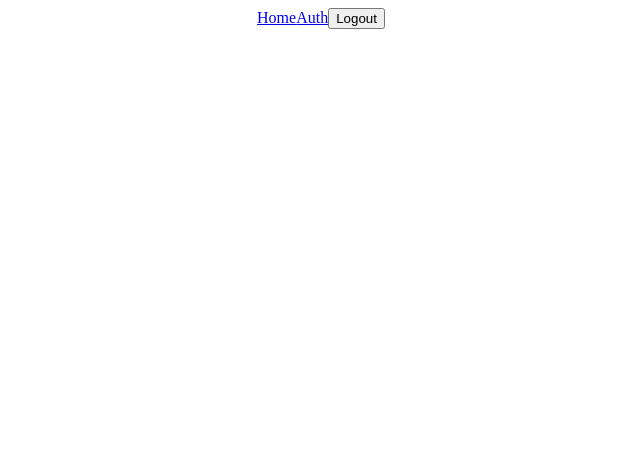
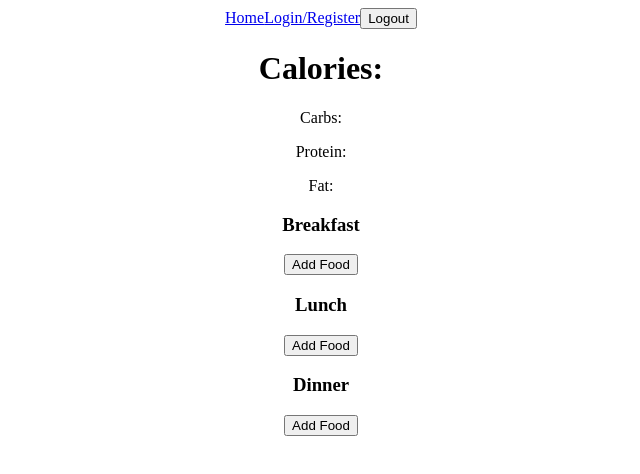
Before and after one commit to ChrisSolan/CalorieCounter, a React (Create React App) app in the folder frontend/: page / in a window 1280 px wide. Shown: the top 474 px of the page, without its empty margins (319-959 px from the left). Built offline with nearby package versions, Linux system fonts and the light colour scheme.

Commit message:
Added basic UI for the homepage
Buttons will take the user to a show food page, which will display all the food added in the database

```diff
--- a/frontend/src/App.js
+++ b/frontend/src/App.js
@@ -3,6 +3,8 @@ import {BrowserRouter as Router, Routes, Route} from 'react-router-dom';
 import {Navbar} from './components/navbar.js';
 import {Home} from './pages/home.js';
 import { Auth } from './pages/auth.js';
+import { ShowFood } from './pages/showFood.js';
+import { CreateFood } from './pages/createFood.js';
 
 function App() {
   return (
@@ -12,6 +14,7 @@ function App() {
         <Routes>
           <Route path='/' element={<Home/>}/>
           <Route path='/auth' element={<Auth/>}/>
+          <Route path='/showFood' element={<ShowFood/>}/>
         </Routes>
       </Router>
     </div>
--- a/frontend/src/components/navbar.js
+++ b/frontend/src/components/navbar.js
@@ -12,7 +12,7 @@ export const Navbar = () => {
 
     return <div className='navbar'>
         <Link to= "/">Home</Link>
-        <Link to= "/auth">Auth</Link>
-        {<button onClick={logout}>Logout</button>}
+        <Link to= "/auth">Login/Register</Link>
+        {<button onClick={logout} className='logoutBtn'>Logout</button>}
     </div>
 }
--- /dev/null
+++ b/frontend/src/pages/createFood.js
@@ -0,0 +1,12 @@
+export const CreateFood = () => {
+
+
+
+
+
+    return (
+        <div className = "createFood">
+            <h2>Create Food Test</h2>
+        </div>
+    )
+};
--- a/frontend/src/pages/home.js
+++ b/frontend/src/pages/home.js
@@ -1,3 +1,32 @@
-export const Home = () => {
+import { useState } from 'react';
+import axios from 'axios';
+import { useNavigate } from 'react-router-dom'; //lets us navigate to where we specify
+
+
+export const Home = () => { //maybe have a setCategory state var for knowing if a food is for breakfast or other...
+    const navigate = useNavigate();
+    const [foodItems, setFoodItems] = useState([]); //holds the state of an array of FoodItems
+    const [addedFoodItems, setAddedFoodItems] = useState([]);
+
+    const onClick = async (event) => {
+        event.preventDefault(); //stops the page from refreshing when onClick is executed
+        navigate('/showFood');
+    }
+
+
+    return (
+        <div>
+            <h1>Calories: </h1>
+            <p>Carbs: </p>
+            <p>Protein: </p>
+            <p>Fat: </p>
+            <h3>Breakfast</h3>
+            <button onClick={onClick}>Add Food</button>
+            <h3>Lunch</h3>
+            <button onClick={onClick}>Add Food</button>
+            <h3>Dinner</h3>
+            <button onClick={onClick}>Add Food</button>
+        </div>
+    )
 
 }
--- /dev/null
+++ b/frontend/src/pages/showFood.js
@@ -0,0 +1,12 @@
+export const ShowFood = () => {
+
+
+
+
+
+    return (
+        <div className = "showFood">
+            <h2>Show Food Test</h2>
+        </div>
+    )
+};
```
Also changed, not shown: 2 other files (tests, documents, lock files or other folders).
